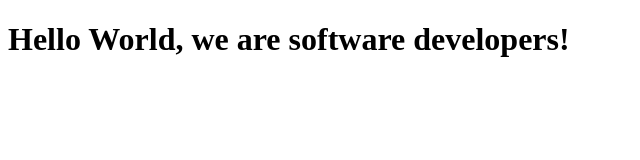
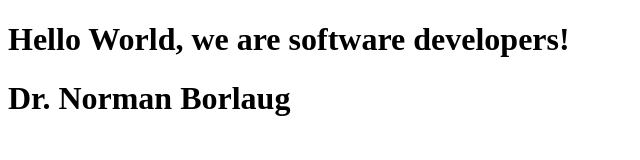
Before and after one commit to ooshoke/Microverse1, a plain HTML site: page index.html in a window 1280 px wide. Shown: the whole page, without its empty margins (0-640 px from the left). Drawn offline with Linux system fonts and the light colour scheme.

Commit message:
Objectives 1 & 2

```diff
--- a/index.html
+++ b/index.html
@@ -5,8 +5,11 @@
     <meta http-equiv="X-UA-Compatible" content="IE=edge">
     <meta name="viewport" content="width=device-width, initial-scale=1.0">
     <title>Document</title>
+
 </head>
-<body>
+<body id="main">
     <h1>Hello World, we are software developers!</h1>
+    <h1 id="title">Dr. Norman Borlaug</h1>
 </body>
+<script src="https://cdn.freecodecamp.org/testable-projects-fcc/v1/bundle.js"></script>
 </html>
```
